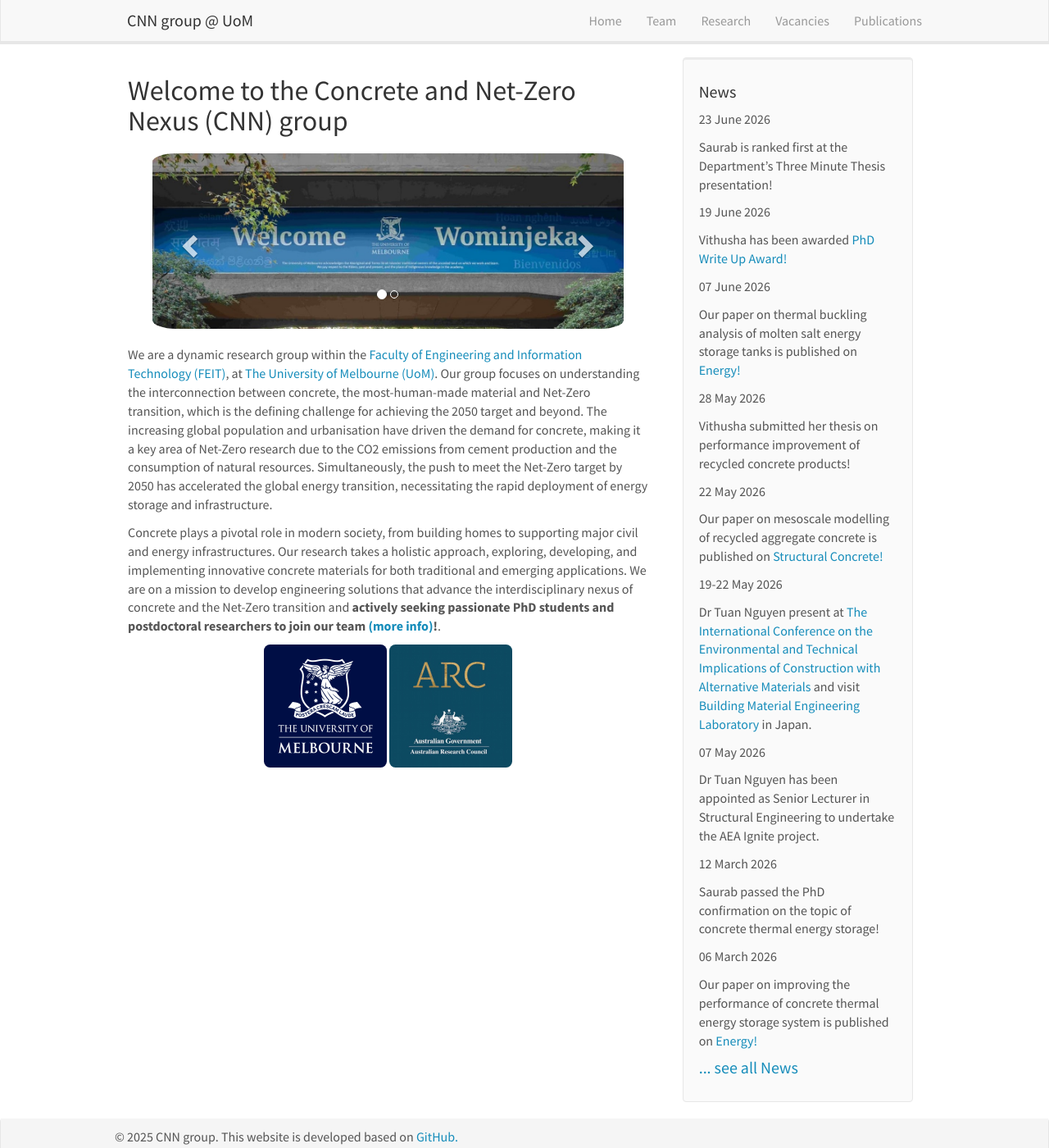
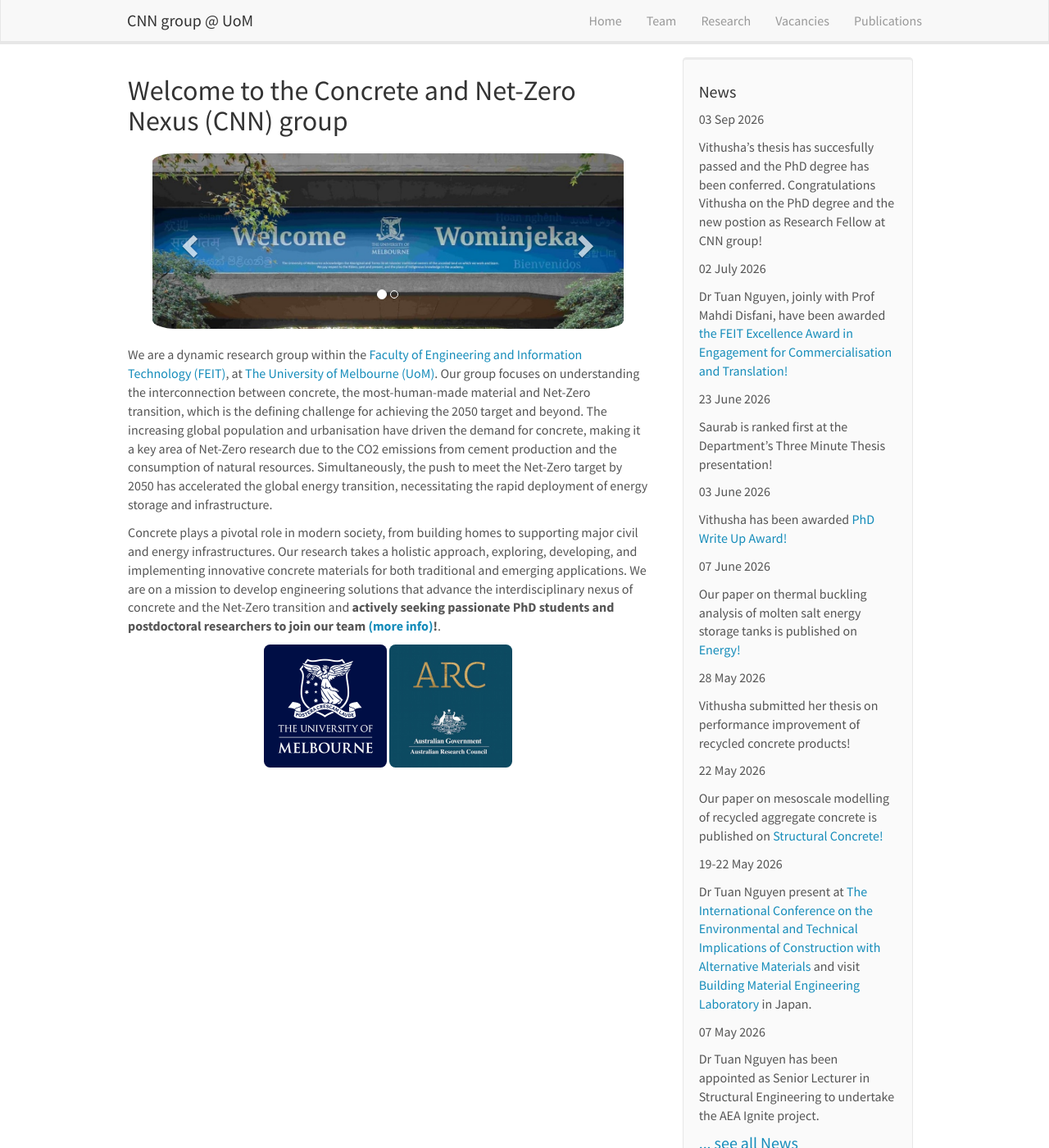
Before and after one commit to tuannguyenngoc/cnn-group, a Jekyll site: the page built from _pages/home.md, in a window 1280 px wide and 1400 px high. Shown: the whole window at 82% size. Built offline with Jekyll 4.4.1, drawn with Linux system fonts in a browser that asks for light colours; nearby versions of some CDN libraries.

Commit message:
Update news.yml

```diff
--- a/_data/news.yml
+++ b/_data/news.yml
@@ -1,7 +1,13 @@
+- date: 03 Sep 2026
+  headline: Vithusha's thesis has succesfully passed and the PhD degree has been conferred. Congratulations Vithusha on the PhD degree and the new postion as Research Fellow at CNN group!
+
+- date: 02 July 2026
+  headline: Dr Tuan Nguyen, joinly with Prof Mahdi Disfani, have been awarded <a href="https://eng.unimelb.edu.au/about/feit-excellence-awards/honour-roll/2026-honour-roll">the FEIT Excellence Award in Engagement for Commercialisation and Translation!
+
 - date: 23 June 2026
   headline: Saurab is ranked first at the Department's Three Minute Thesis presentation!
 
-- date: 19 June 2026
+- date: 03 June 2026
   headline: Vithusha has been awarded <a href="https://eng.unimelb.edu.au/students/scholarships-prizes-and-awards/graduate-research-students/scholarships/scholarships/phd-write-up-award">PhD Write Up Award!</a>
 
 - date: 07 June 2026
```
